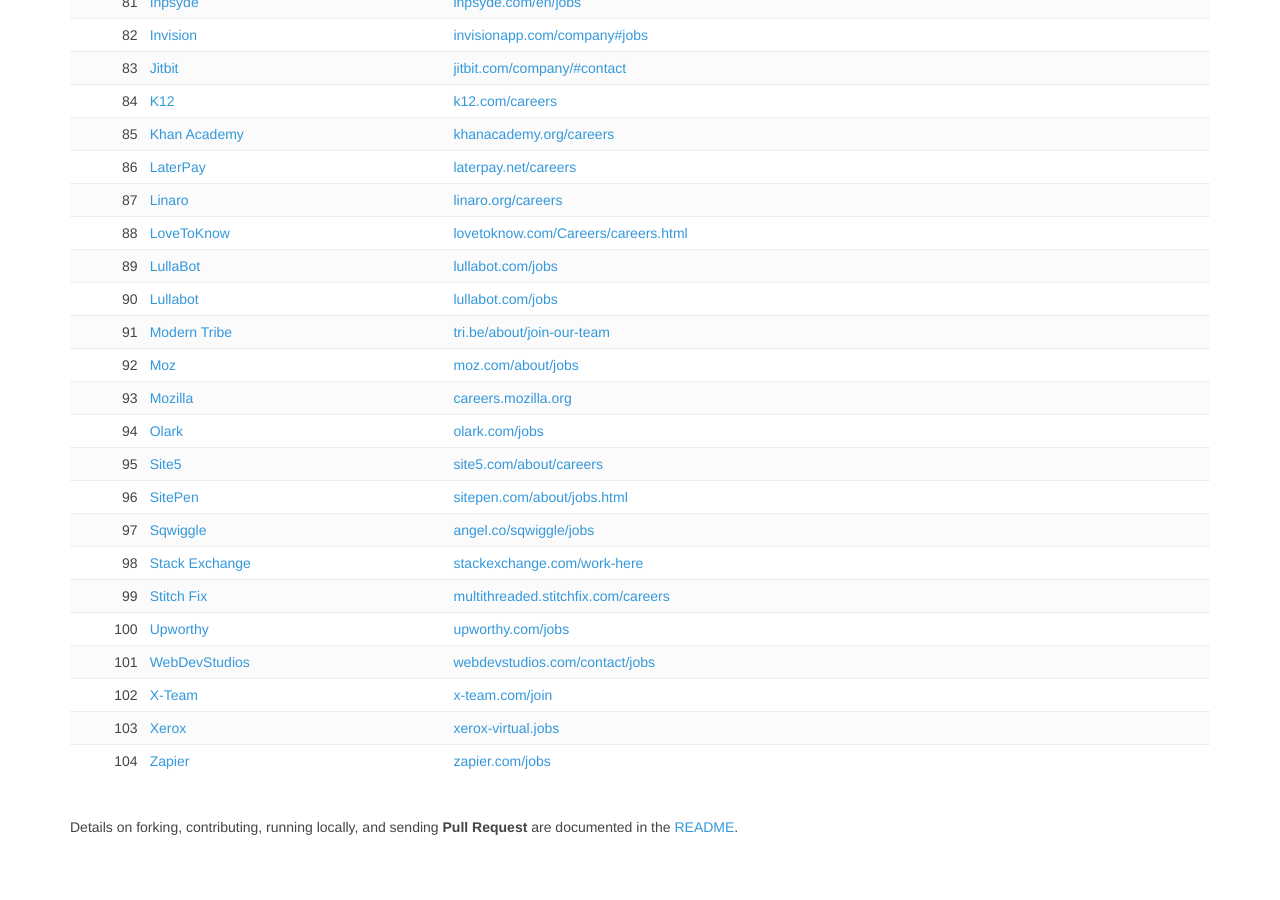
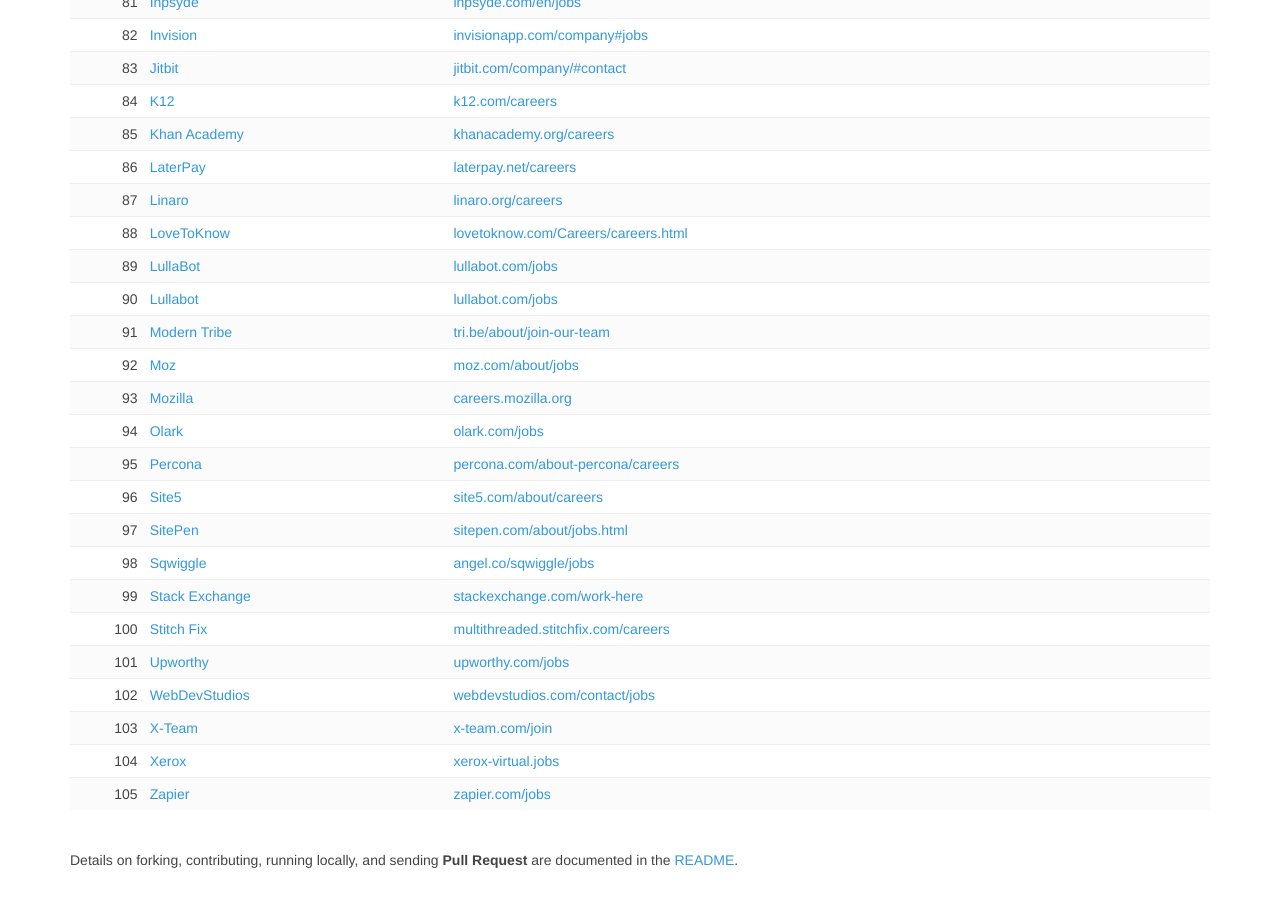
Before and after one commit to oinam/remote-teams, a Jekyll site: the page built from index.html, in a window 1280 px wide and 900 px high, scrolled down 2790 px. Built offline with Jekyll 4.4.1, drawn with Linux system fonts in a browser that asks for light colours; nearby versions of some CDN libraries; before the commit the page ends 3657 px from its top, so only the background shows below that.

Commit message:
Updates.

```diff
--- a/_data/companies.yml
+++ b/_data/companies.yml
@@ -413,3 +413,7 @@
 - name: LullaBot
   url: lullabot.com
   job: lullabot.com/jobs
+
+- name: Percona
+  url: percona.com
+  job: percona.com/about-percona/careers
```
